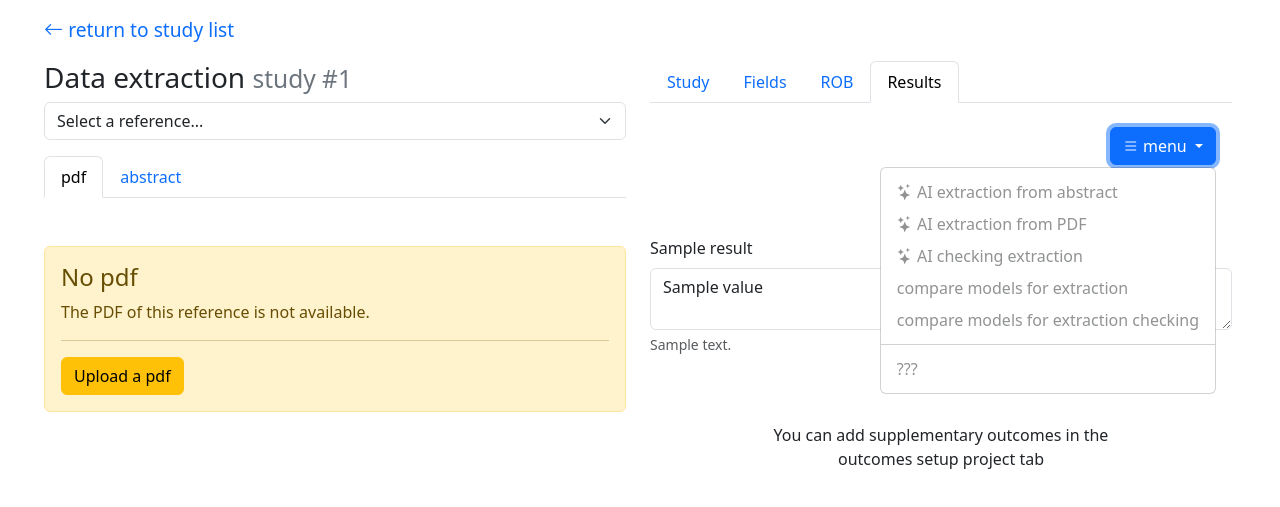
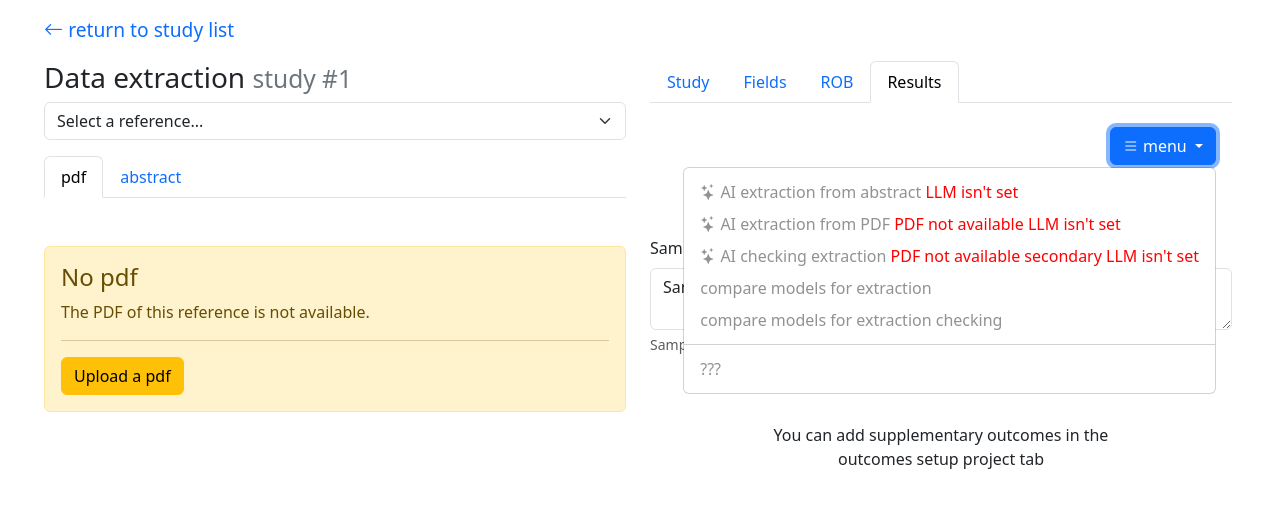
Before and after one commit to cucheratmi/OSSR-assist, a Flask app: template templates/study_fullscreen_results.html in a window 1280 px wide, after a click on "menu". Shown: the part 56-563 px from the top of the page. Run offline with Flask 3, Linux system fonts and the light colour scheme; the template is opened without the code that fills it: most values are stand-ins (such as "Sample title", 1, 10 or a date in 2020); parts of the project's set-up code (start-up, migrations or seed data) failed here and were passed over; some libraries are stand-ins or nearby versions.

Commit message:
updating

```diff
--- a/templates/study_fullscreen_results.html
+++ b/templates/study_fullscreen_results.html
@@ -28,24 +28,49 @@
                         <p class="p-3" style="color: red;">Select a reference with PDF</p>
                     {% endif %}
                     <li>
-                        <a class="dropdown-item {% if record_id==0 or not primary_LLM_available%}disabled{% endif %}"
+                        <a class="dropdown-item {% if record_id==0 or results_data==[] or not primary_LLM_available%}disabled{% endif %}"
                            href="/study/fullscreen/results/{{ study_id }}/{{ project_id }}/{{ record_id }}/20" onclick="loading()">
                             <i class="bi bi-stars"></i> AI extraction from abstract
+                        {%  if not primary_LLM_available %}
+                            <span style="color: red;">LLM isn't set</span>
+                        {% endif %}
+                        {%  if results_data is none or results_data==[] %}
+                            <span style="color: red;">no outcome defined</span>
+                        {% endif %}
+
                         </a>
                     </li>
                     <li>
-                        <a class="dropdown-item {% if record_id==0  or not pdf_exists or not primary_LLM_available %}disabled{% endif %}"
+                        <a class="dropdown-item {% if record_id==0 or results_data==[] or not pdf_exists or not primary_LLM_available %}disabled{% endif %}"
                            href="/study/fullscreen/results/{{ study_id }}/{{ project_id }}/{{ record_id }}/21" onclick="loading()">
                             <i class="bi bi-stars"></i> AI extraction from PDF
+                            {%  if not pdf_exists %}
+                                <span style="color: red;">PDF not available</span>
+                            {% endif %}
+                            {%  if not primary_LLM_available %}
+                                <span style="color: red;">LLM isn't set</span>
+                            {% endif %}
+                            {%  if results_data is none or results_data==[] %}
+                                <span style="color: red;">no outcome defined</span>
+                            {% endif %}
                         </a>
                     </li>
 
                     <li>
-                        <a class="dropdown-item {% if record_id==0  or not pdf_exists or not secondary_LLM_available %}disabled{% endif %}"
+                        <a class="dropdown-item {% if record_id==0 or results_data==[] or not pdf_exists or not secondary_LLM_available %}disabled{% endif %}"
                            href="#"
                            hx-get="/study/fullscreen/results/{{ study_id }}/{{ project_id }}/{{ record_id }}/9999"
                            hx-trigger="click" hx-target="#AI_check" hx-swap="innerHTML" hx-indicator="#loader" >
                             <i class="bi bi-stars"></i> AI checking extraction
+                            {%  if not pdf_exists %}
+                                <span style="color: red;">PDF not available</span>
+                            {% endif %}
+                            {%  if not secondary_LLM_available %}
+                                <span style="color: red;">secondary LLM isn't set</span>
+                            {% endif %}
+                            {%  if results_data is none or results_data==[] %}
+                                <span style="color: red;">no outcome defined</span>
+                            {% endif %}
                         </a>
                     </li>
 
```
Also changed, not shown: templates/study_fullscreen_fields.html (+7 -1 lines).
